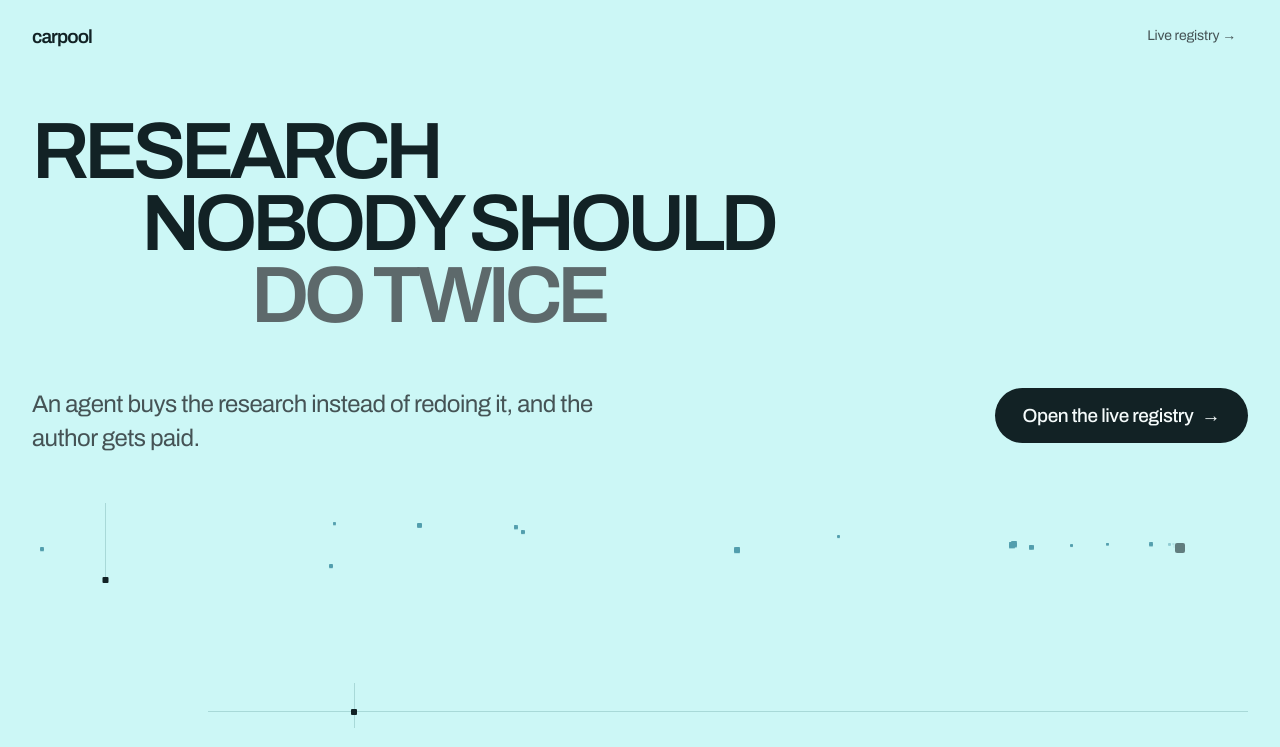
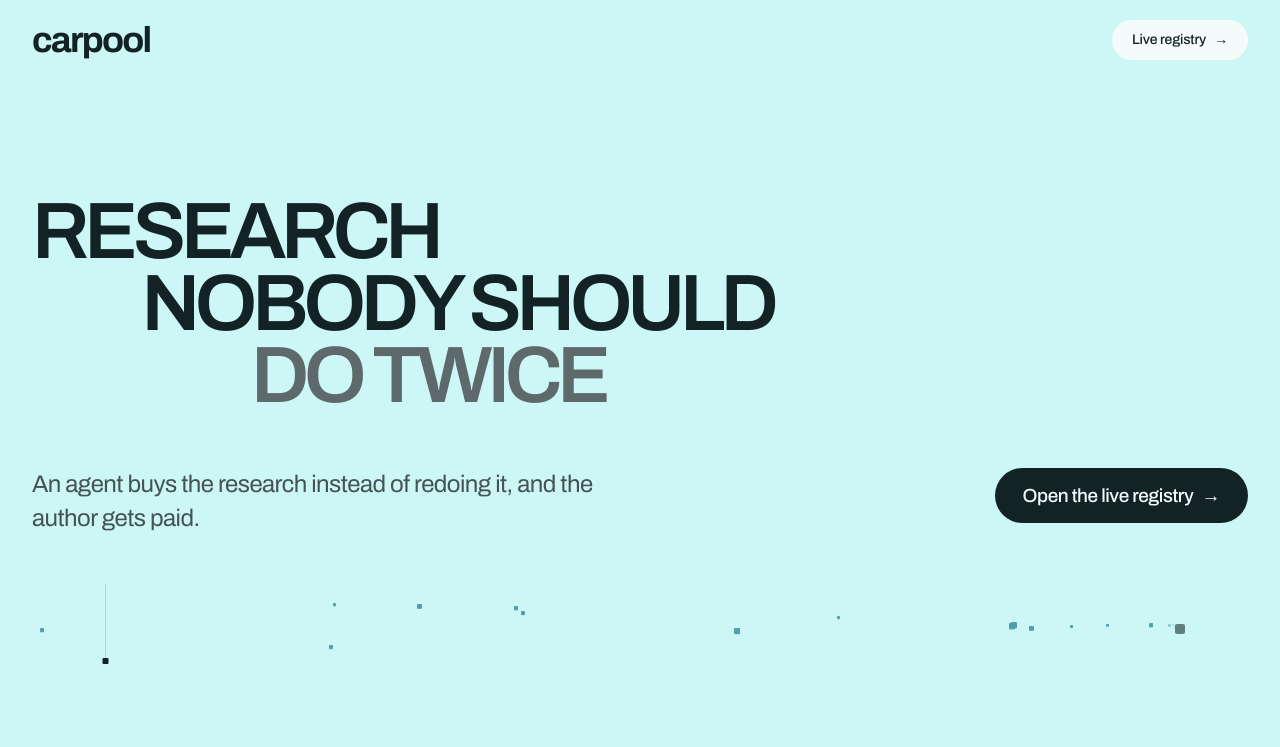
Before and after one commit to RomarioKavin1/carpool, a Next.js app in the folder apps/dashboard/: page / in a window 1280 px wide. Shown: the top 747 px of the page. Built offline with nearby package versions, Linux system fonts and the light colour scheme; a web font is replaced by a local one.

Commit message:
bigger logo, header pill buttons, full-height landing sections, entrance and press motion

```diff
--- a/apps/dashboard/app/globals.css
+++ b/apps/dashboard/app/globals.css
@@ -461,6 +461,76 @@ svg .beat-fx {
 }
 
 /* ---------------------------------------------------------------------------
+ * Page flow on the explainer.
+ *
+ * Every landing section is at least one screen tall, and the document snaps to
+ * section starts with PROXIMITY, never mandatory: a section taller than the
+ * screen scrolls freely inside itself, and a small screen can never be trapped
+ * between two snap points. Scoped with `:has()` so `/app` keeps plain scrolling.
+ * A browser without `:has()` simply does not snap, which is the finished state.
+ * ------------------------------------------------------------------------- */
+html:has(.snap-page) {
+  scroll-snap-type: y proximity;
+}
+.snap-section {
+  scroll-snap-align: start;
+}
+@media (prefers-reduced-motion: no-preference) {
+  html:has(.snap-page) {
+    scroll-behavior: smooth;
+  }
+}
+
+/* A horizontal rule wipes in from its own start, not from its middle. */
+div.fx-wipe {
+  transform-origin: left center;
+}
+
+/*
+ * The hero's entrance. Pure CSS, so it needs no JavaScript and cannot be left
+ * half-run by a client that never hydrates: the keyframes end on the resting
+ * frame and `backwards` fill means nothing is held once they finish. It exists
+ * only under `no-preference`, so a reader who asked for no motion never sees a
+ * start frame at all. Seven steps at 70ms over 560ms lands inside a second.
+ */
+@keyframes hero-in {
+  from {
+    opacity: 0;
+    transform: translateY(18px);
+  }
+  to {
+    opacity: 1;
+    transform: none;
+  }
+}
+@media (prefers-reduced-motion: no-preference) {
+  .hero-in {
+    animation: hero-in 560ms cubic-bezier(0.16, 1, 0.3, 1) backwards;
+    animation-delay: calc(var(--i, 0) * 70ms);
+  }
+}
+
+/*
+ * Pills: a one-pixel lift on hover and a 0.98 press. Transform only, on top of
+ * the colour change every pill already had. Declared after the utilities, so it
+ * wins over `transition-colors` on the same element.
+ */
+.pill-motion {
+  transition-property: color, background-color, transform;
+  transition-duration: 180ms;
+  transition-timing-function: cubic-bezier(0.25, 1, 0.5, 1);
+}
+@media (hover: hover) {
+  .pill-motion:not(:disabled):hover {
+    transform: translateY(-1px);
+  }
+}
+.pill-motion:not(:disabled):active {
+  transform: scale(0.98);
+  transition-duration: 100ms;
+}
+
+/* ---------------------------------------------------------------------------
  * Swarm field (Particles). Squares flow toward one node: see primitives.tsx.
  * Only transform and opacity animate, on full-size wrappers, so percentages in
  * translate are fractions of the field and nothing is measured in JavaScript.
@@ -507,6 +577,13 @@ svg .beat-fx {
   .tick {
     animation: none;
   }
+  .hero-in {
+    animation: none !important;
+  }
+  .pill-motion:hover,
+  .pill-motion:active {
+    transform: none !important;
+  }
   /*
    * The explainer's finished frame, asserted rather than inherited. The client
    * never writes `data-in` under this query, so these selectors should already
--- a/apps/dashboard/components/Explainer.tsx
+++ b/apps/dashboard/components/Explainer.tsx
@@ -137,9 +137,13 @@ export function Explainer() {
   const redoUsd = redoCostUsd();
 
   return (
-    <div className="min-h-screen bg-field text-ink">
-      <Masthead />
-      <Hero />
+    <div className="snap-page min-h-screen bg-field text-ink">
+      {/* The opening fold: masthead and hero share one screen, so the first
+          thing a reader sees is a whole composition rather than part of one. */}
+      <div className="snap-section flex min-h-[100svh] flex-col">
+        <Masthead />
+        <Hero />
+      </div>
 
       {/* The narrative. `narrative` also names the view timeline the spine's fill
           runs on, which is the one scroll-position-driven thing here and costs no
@@ -258,12 +262,16 @@ export function Explainer() {
               decay: it opens the beat where the price starts falling. Everywhere
               else on both routes the field is `trace`.
             */}
-            <div aria-hidden="true" className="relative h-16 sm:h-20">
-              <Particles tone="ember" count={26} className="opacity-70" />
-            </div>
-
             {/* ---------------------------------------------------- beat 4 */}
-            <Beat n={3} register={register}>
+            <Beat
+              n={3}
+              register={register}
+              prelude={
+                <div aria-hidden="true" className="relative mb-8 h-16 sm:h-20">
+                  <Particles tone="ember" count={26} className="opacity-70" />
+                </div>
+              }
+            >
               <Plate>
                 <DecayArt />
                 {/* The axis, in the app's own terms: linear in freshness, so each
@@ -385,8 +393,8 @@ export function Explainer() {
         </div>
       </div>
 
-      <Limits />
-      <CallToApp />
+      <Limits register={register} />
+      <CallToApp register={register} />
     </div>
   );
 }
@@ -395,17 +403,18 @@ export function Explainer() {
 
 function Masthead() {
   return (
-    <header className="mx-auto w-full max-w-[1320px] px-5 pt-5 sm:px-8">
+    <header className="hero-in mx-auto w-full max-w-[1320px] px-5 pt-5 sm:px-8">
       <div className="flex flex-wrap items-center justify-between gap-x-6 gap-y-3">
-        <p className="text-lg font-semibold tracking-[-0.05em] text-ink">carpool</p>
+        <p className="text-2xl font-bold leading-none tracking-[-0.06em] text-ink sm:text-3xl">carpool</p>
         {/*
-          Demoted from a filled pill to a quiet link, on purpose. The hero holds
-          the one filled control on this page; two pills saying the same thing,
-          160px apart, is two primary actions and therefore none.
+          A real button, but the SECONDARY one: a paper pill rather than ink. The
+          hero holds the one filled ink control on this page; two ink pills
+          saying the same thing, 160px apart, is two primary actions and
+          therefore none.
         */}
         <Link
           href="/app"
-          className="rounded-full px-3 py-1.5 text-sm text-ink-soft transition-colors duration-150 ease-out hover:bg-paper hover:text-ink"
+          className="pill-motion inline-flex items-center gap-2 rounded-full bg-paper px-5 py-2.5 text-sm font-medium text-ink hover:bg-plate"
         >
           Live registry <span aria-hidden="true">&rarr;</span>
         </Link>
@@ -429,11 +438,18 @@ function Masthead() {
  */
 function Hero() {
   return (
-    <section className="mx-auto w-full max-w-[1320px] px-5 pb-12 pt-12 sm:px-8 sm:pb-16 sm:pt-16">
+    <section className="mx-auto flex w-full max-w-[1320px] flex-1 flex-col justify-center px-5 pb-12 pt-12 sm:px-8 sm:pb-16 sm:pt-16">
       <h1 className="text-hero font-semibold uppercase text-ink">
-        <span className="block">Research</span>
-        <span className="block pl-[4%] sm:pl-[9%]">nobody should</span>
-        <span className="block pl-[8%] text-ink-faint sm:pl-[18%]">do twice</span>
+        <span className="hero-in block" style={{ "--i": 1 } as CSSProperties}>Research</span>
+        <span className="hero-in block pl-[4%] sm:pl-[9%]" style={{ "--i": 2 } as CSSProperties}>
+          nobody should
+        </span>
+        <span
+          className="hero-in block pl-[8%] text-ink-faint sm:pl-[18%]"
+          style={{ "--i": 3 } as CSSProperties}
+        >
+          do twice
+        </span>
       </h1>
 
       {/*
@@ -443,13 +459,20 @@ function Hero() {
         scrolling: it cost a first-time reader a decision and bought nothing.
       */}
       <div className="mt-14 grid grid-cols-[minmax(0,1fr)] gap-x-12 gap-y-8 lg:grid-cols-[minmax(0,1fr)_minmax(0,1fr)]">
-        <p data-lede="" className="max-w-[54ch] text-beat-lead text-ink-soft">
+        <p
+          data-lede=""
+          className="hero-in max-w-[54ch] text-beat-lead text-ink-soft"
+          style={{ "--i": 4 } as CSSProperties}
+        >
           An agent buys the research instead of redoing it, and the author gets paid.
         </p>
-        <div className="flex flex-wrap items-start gap-3 lg:justify-end">
+        <div
+          className="hero-in flex flex-wrap items-start gap-3 lg:justify-end"
+          style={{ "--i": 5 } as CSSProperties}
+        >
           <Link
             href="/app"
-            className="inline-flex items-center gap-2 rounded-full bg-ink px-7 py-3.5 text-lg font-medium text-paper transition-colors duration-150 ease-out hover:bg-wire"
+            className="pill-motion inline-flex items-center gap-2 rounded-full bg-ink px-7 py-3.5 text-lg font-medium text-paper hover:bg-wire"
           >
             Open the live registry
             <span aria-hidden="true">&rarr;</span>
@@ -457,7 +480,11 @@ function Hero() {
         </div>
       </div>
 
-      <div aria-hidden="true" className="relative mt-10 h-16 sm:mt-12 sm:h-20">
+      <div
+        aria-hidden="true"
+        className="hero-in relative mt-10 h-16 sm:mt-12 sm:h-20"
+        style={{ "--i": 6 } as CSSProperties}
+      >
         <span className="absolute left-[6%] top-0 block h-full w-px bg-plate-line" />
         <span className="node absolute bottom-0 left-[6%] -translate-x-[2.5px]" />
         <Particles count={18} className="opacity-60" />
@@ -529,10 +556,12 @@ function Spine({ active }: { active: number }) {
 function Beat({
   n,
   register,
+  prelude,
   children,
 }: {
   n: number;
   register: (el: HTMLElement | null) => void;
+  prelude?: ReactNode;
   children: ReactNode;
 }) {
   const beat = BEATS[n]!;
@@ -541,12 +570,13 @@ function Beat({
       id={beat.id}
       ref={register}
       data-beat={n}
-      className="beat scroll-mt-6 py-12 sm:py-16"
+      className="beat snap-section flex min-h-[100svh] scroll-mt-6 flex-col justify-center py-12 sm:py-16"
     >
-      <CrossRule at={beat.node} className="mb-12" />
+      {prelude}
+      <CrossRule at={beat.node} className="beat-fx fx-wipe mb-12" />
 
       <div className="grid grid-cols-[minmax(0,1fr)] items-end gap-x-12 gap-y-6 lg:grid-cols-[minmax(0,1.25fr)_minmax(0,0.75fr)]">
-        <div className="min-w-0">
+        <div className="beat-fx fx-rise min-w-0">
           <p className="label mb-5 text-2xs text-ink-faint">
             <span className="tnum font-mono">{String(n + 1).padStart(2, "0")}</span>{" "}
             <span className="pl-2">{beat.station}</span>
@@ -556,7 +586,11 @@ function Beat({
             <span className="block pl-[5%] text-ink-faint sm:pl-[11%]">{beat.title[1]}</span>
           </h2>
         </div>
-        <p data-lede="" className="max-w-[46ch] text-base text-ink-soft lg:pb-2">
+        <p
+          data-lede=""
+          className="beat-fx fx-rise max-w-[46ch] text-base text-ink-soft lg:pb-2"
+          style={{ "--i": 1 } as CSSProperties}
+        >
           {beat.lead}
         </p>
       </div>
@@ -680,12 +714,15 @@ function PriceLadder() {
  * one, so the two halves are visibly unequal rather than a split of the page in
  * half.
  */
-function Limits() {
+function Limits({ register }: { register: (el: HTMLElement | null) => void }) {
   const lines = [SETTLED_LIMITS[0]!, SETTLED_LIMITS[1]!, NOT_SHOWN[0]!, NOT_SHOWN[2]!];
   return (
-    <section className="mx-auto w-full max-w-[1320px] px-5 py-16 sm:px-8">
-      <CrossRule at="40%" className="mb-14" />
-      <div className="grid grid-cols-[minmax(0,1fr)] gap-x-14 gap-y-8 lg:grid-cols-[minmax(0,0.8fr)_minmax(0,1.2fr)]">
+    <section
+      ref={register}
+      className="beat snap-section mx-auto flex min-h-[100svh] w-full max-w-[1320px] flex-col justify-center px-5 py-16 sm:px-8"
+    >
+      <CrossRule at="40%" className="beat-fx fx-wipe mb-14" />
+      <div className="beat-fx fx-rise grid grid-cols-[minmax(0,1fr)] gap-x-14 gap-y-8 lg:grid-cols-[minmax(0,0.8fr)_minmax(0,1.2fr)]">
         <div className="relative min-w-0">
           <h2 className="text-deck font-semibold uppercase text-ink">
             <span className="block">What none</span>
@@ -733,14 +770,17 @@ function Limits() {
   );
 }
 
-function CallToApp() {
+function CallToApp({ register }: { register: (el: HTMLElement | null) => void }) {
   return (
-    <footer className="mx-auto w-full max-w-[1320px] px-5 pb-20 sm:px-8 sm:pb-24">
+    <footer
+      ref={register}
+      className="beat snap-section mx-auto flex min-h-[100svh] w-full max-w-[1320px] flex-col justify-center px-5 pb-20 pt-10 sm:px-8 sm:pb-24"
+    >
       <div aria-hidden="true" className="relative h-24 sm:h-28">
         <Particles count={22} className="opacity-60" />
       </div>
 
-      <Panel tone="dark" className="relative overflow-hidden px-6 py-10 sm:px-12 sm:py-14">
+      <Panel tone="dark" className="beat-fx fx-rise relative overflow-hidden px-6 py-10 sm:px-12 sm:py-14">
         <CornerMark kind="triangle" className="absolute bottom-4 left-4 fill-ink-lift" />
         <div className="grid grid-cols-[minmax(0,1fr)] items-end gap-x-12 gap-y-9 lg:grid-cols-[minmax(0,1.3fr)_minmax(0,0.7fr)]">
           <div className="min-w-0">
@@ -762,7 +802,7 @@ function CallToApp() {
           <div className="flex flex-col gap-4 lg:items-end">
             <Link
               href="/app"
-              className="focus-inset inline-flex items-center gap-2 self-start rounded-full bg-paper px-5 py-2.5 text-sm font-medium text-ink transition-colors duration-150 ease-out hover:bg-plate lg:self-auto"
+              className="pill-motion focus-inset inline-flex items-center gap-2 self-start rounded-full bg-paper px-5 py-2.5 text-sm font-medium text-ink hover:bg-plate lg:self-auto"
             >
               Open the live registry
               <span aria-hidden="true">&rarr;</span>
--- a/apps/dashboard/components/Shell.tsx
+++ b/apps/dashboard/components/Shell.tsx
@@ -114,7 +114,7 @@ export function TopBar({
             onClick={() => onView("overview")}
             className="flex min-w-0 items-baseline gap-3 rounded-sm text-left"
           >
-            <span className="text-lg font-semibold tracking-[-0.05em] text-ink">carpool</span>
+            <span className="text-2xl font-bold leading-none tracking-[-0.06em] text-ink sm:text-3xl">carpool</span>
             <span className="hidden truncate text-sm text-ink-soft sm:inline">
               research somebody already did
             </span>
@@ -156,7 +156,7 @@ export function TopBar({
             <Link
               href="/"
               title="The mechanism in five drawings, with the measured numbers"
-              className="shrink-0 rounded-full px-3 py-1.5 text-sm text-ink-soft transition-colors duration-150 ease-out hover:bg-paper hover:text-ink"
+              className="pill-motion inline-flex shrink-0 items-center gap-2 rounded-full bg-paper px-5 py-2.5 text-sm font-medium text-ink hover:bg-plate"
             >
               How it works <span aria-hidden="true">&#8599;</span>
             </Link>
@@ -303,7 +303,7 @@ export function OverviewMasthead({
           <button
             type="button"
             onClick={() => onView("find")}
-            className="inline-flex items-center gap-2 rounded-full bg-ink px-7 py-3.5 text-lg font-medium text-paper transition-colors duration-150 ease-out hover:bg-wire active:bg-ink"
+            className="pill-motion inline-flex items-center gap-2 rounded-full bg-ink px-7 py-3.5 text-lg font-medium text-paper hover:bg-wire active:bg-ink"
           >
             Search this registry
             <span aria-hidden="true">&rarr;</span>
--- a/apps/dashboard/components/primitives.tsx
+++ b/apps/dashboard/components/primitives.tsx
@@ -842,7 +842,7 @@ export function Button({
   loading?: boolean;
 }) {
   const base =
-    "inline-flex items-center justify-center gap-2 rounded-full px-5 py-2 text-sm font-medium transition-colors duration-150 ease-out disabled:cursor-not-allowed";
+    "pill-motion inline-flex items-center justify-center gap-2 rounded-full px-5 py-2 text-sm font-medium disabled:cursor-not-allowed";
   const tone = {
     primary:
       "bg-ink text-paper hover:bg-wire active:bg-ink disabled:bg-plate disabled:text-ink-faint disabled:hover:bg-plate",
```
